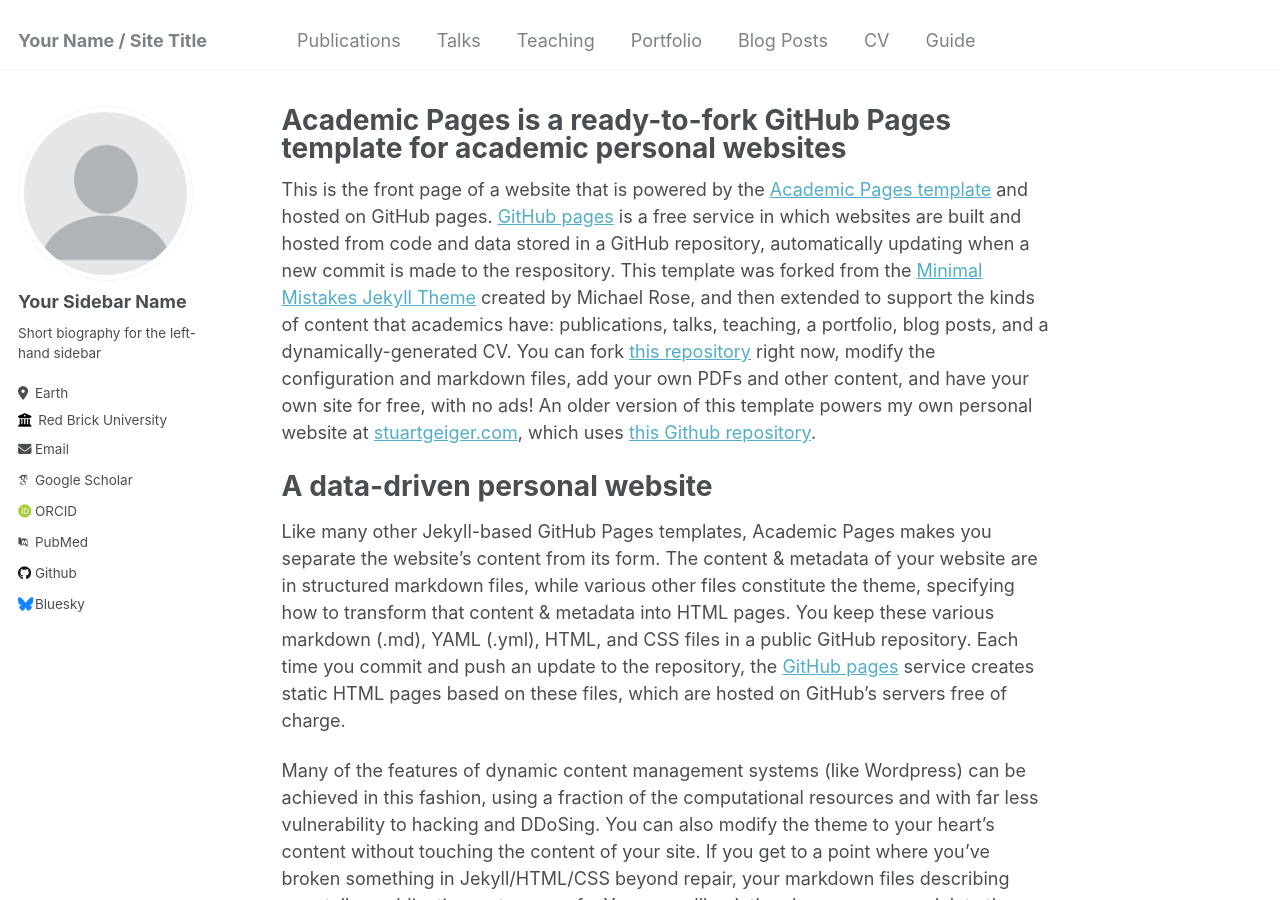
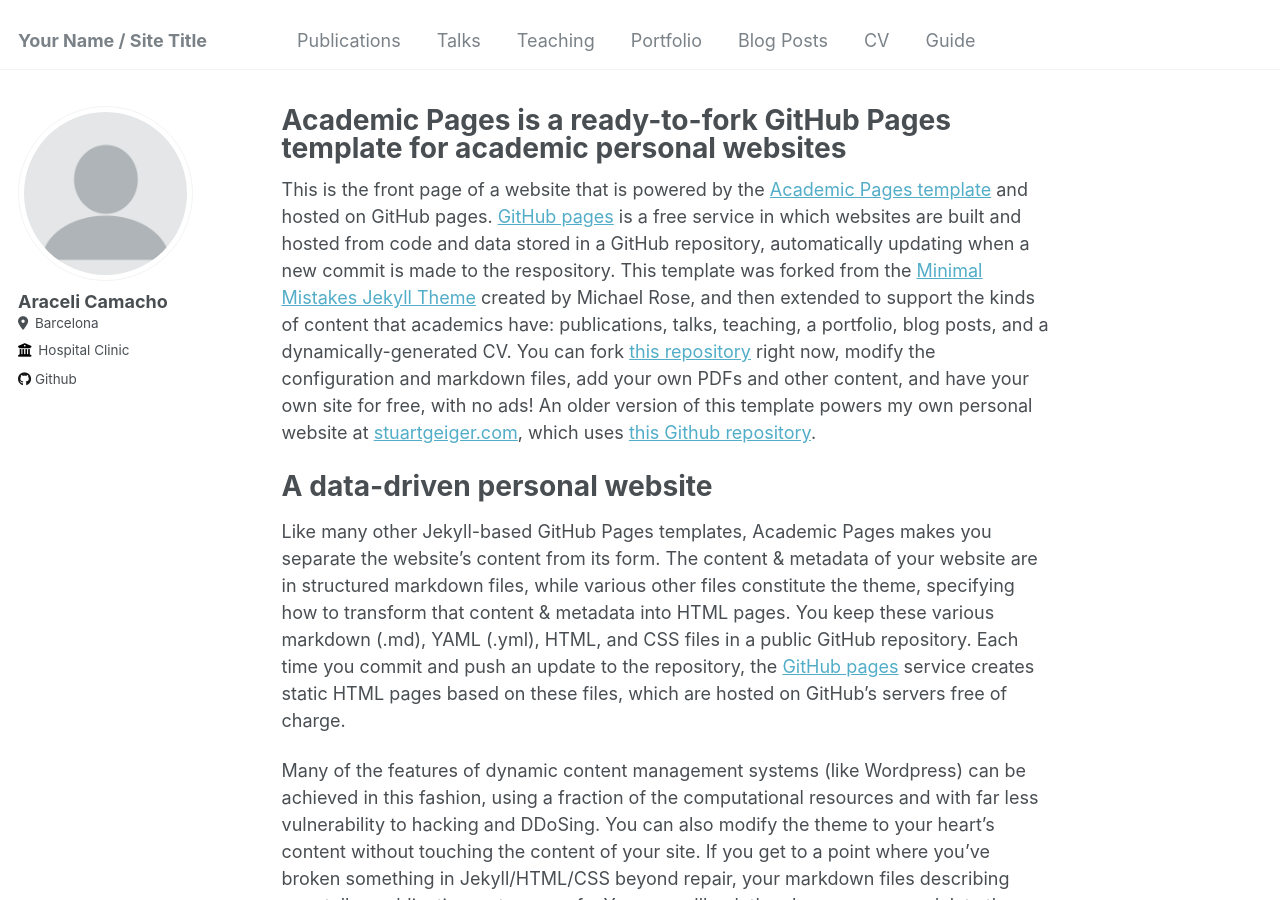
Before and after one commit to AraceliCamacho/AraceliCamacho.github.io, a Jekyll site: the page built from _pages/about.md, in a window 1280 px wide and 900 px high. Built offline with Jekyll 4.4.1, drawn with Linux system fonts in a browser that asks for light colours; some web fonts are replaced.

Commit message:
Update _config.yml

```diff
--- a/_config.yml
+++ b/_config.yml
@@ -22,33 +22,33 @@ repository               : "academicpages/academicpages.github.io"
 author:
   # Biographic information
   avatar           : "profile.png"
-  name             : "Your Sidebar Name"
+  name             : "Araceli Camacho"
   pronouns         : # example: "she/her"
-  bio              : "Short biography for the left-hand sidebar"
-  location         : "Earth"
-  employer         : "Red Brick University"
+  bio              : #"Short biography for the left-hand sidebar"
+  location         : "Barcelona"
+  employer         : "Hospital Clinic"
   uri              : # URL
-  email            : "none@example.org"
+  email            : # "none@example.org"
 
   # Academic websites
   arxiv            : # URL - Update with the correct link to your profile
-  googlescholar    : "https://scholar.google.com/citations?user=PS_CX0AAAAAJ"
+  googlescholar    : #"https://scholar.google.com/citations?user=PS_CX0AAAAAJ"
   impactstory      : # URL
-  orcid            : "http://orcid.org/yourorcidurl"
+  orcid            : #"http://orcid.org/yourorcidurl"
   semantic         : # URL
-  pubmed           : "https://www.ncbi.nlm.nih.gov/pubmed/?term=john+snow"
+  pubmed           : #"https://www.ncbi.nlm.nih.gov/pubmed/?term=john+snow"
   researchgate     : # URL
 
   # Repositories and software development
   bitbucket        : # Username - Update with your username on the site
   codepen          : # Username
   dribbble         : # Username
-  github           : "academicpages"
+  github           : "aracelicamacho"
   kaggle           : # Username
   stackoverflow    : # User number or user number and name (i.e., use "1" or "1/jeff-atwood")
 
   # Social media
-  bluesky          : "bsky.app" # Replace this with you Bluesky username
+  bluesky          : #"bsky.app" # Replace this with you Bluesky username
   facebook         : # Username
   flickr           : # Username
   foursquare       : # Username
```
